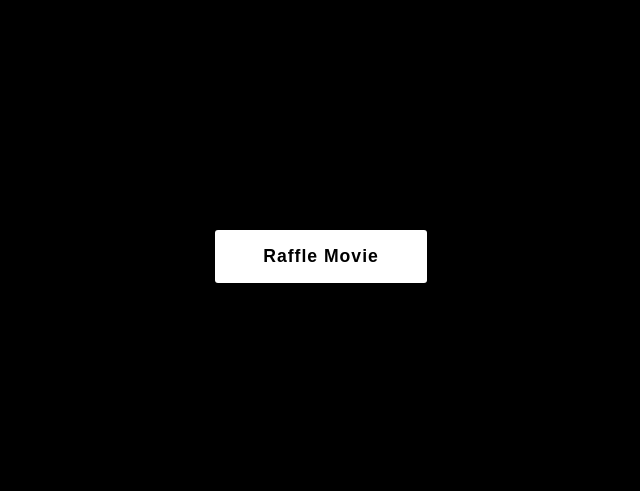
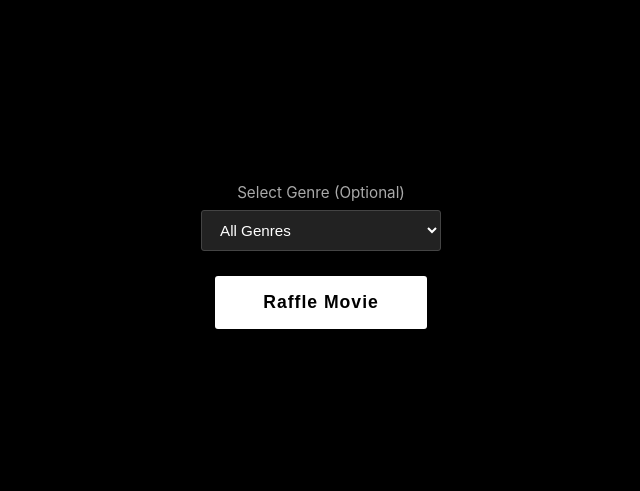
Before and after one commit to sandypiropo/cinesort, a Flask app: page / in a window 1280 px wide. Shown: the part 190-681 px from the top of the page, without its empty margins (319-959 px from the left). Run offline with Flask 3, Linux system fonts and the light colour scheme; data that the repository does not hold is empty.

Commit message:
Add: Genre Select

```diff
--- a/app.py
+++ b/app.py
@@ -1,4 +1,4 @@
-from flask import Flask, render_template, jsonify
+from flask import Flask, render_template, jsonify, request
 import requests
 import os
 from dotenv import load_dotenv
@@ -18,12 +18,37 @@ TMDB_IMAGE_BASE_URL = 'https://image.tmdb.org/t/p/w500'
 def index():
     return render_template('index.html')
 
-@app.route('/api/raffle-movie')
+@app.route('/api/genres')
+def get_genres():
+    """Get all movie genres"""
+    try:
+        if not TMDB_API_KEY:
+            return jsonify({'error': 'API key not configured'}), 500
+
+        url = f'{TMDB_BASE_URL}/genre/movie/list'
+        params = {
+            'api_key': TMDB_API_KEY,
+            'language': 'en-US'
+        }
+
+        response = requests.get(url, params=params)
+        response.raise_for_status()
+
+        data = response.json()
+        genres = data.get('genres', [])
+
+        return jsonify({'genres': genres})
+
+    except Exception as e:
+        return jsonify({'error': f'Error fetching genres: {str(e)}'}), 500
+
+@app.route('/api/raffle-movie', methods=['GET'])
 def raffle_movie():
     try:
         if not TMDB_API_KEY:
             return jsonify({'error': 'API key not configured. Set TMDB_API_KEY in .env file'}), 500
 
+        genre_id = request.args.get('genre_id')
         random_page = random.randint(1, 500)
 
         url = f'{TMDB_BASE_URL}/discover/movie'
@@ -34,6 +59,9 @@ def raffle_movie():
             'page': random_page,
             'vote_count.gte': 100
         }
+
+        if genre_id:
+            params['with_genres'] = genre_id
 
         response = requests.get(url, params=params)
         response.raise_for_status()
@@ -50,12 +78,20 @@ def raffle_movie():
         details_params = {
             'api_key': TMDB_API_KEY,
             'language': 'en-US',
-            'append_to_response': 'credits'
+            'append_to_response': 'credits,videos'
         }
 
         details_response = requests.get(details_url, params=details_params)
         details_response.raise_for_status()
         details = details_response.json()
+
+        # Extract trailer/video
+        trailer_url = None
+        videos = details.get('videos', {}).get('results', [])
+        for video in videos:
+            if video['site'] == 'YouTube' and video['type'] == 'Trailer':
+                trailer_url = f"https://www.youtube.com/embed/{video['key']}"
+                break
 
         movie_data = {
             'id': details['id'],
@@ -69,7 +105,8 @@ def raffle_movie():
             'genres': [g['name'] for g in details.get('genres', [])],
             'runtime': details.get('runtime', 0),
             'director': None,
-            'cast': []
+            'cast': [],
+            'trailer_url': trailer_url
         }
 
         if 'credits' in details and 'crew' in details['credits']:
--- a/static/css/style.css
+++ b/static/css/style.css
@@ -49,6 +49,42 @@ main {
 .raffle-section {
     text-align: center;
     padding: 40px 20px;
+}
+
+.genre-selector {
+    margin-bottom: 25px;
+    display: flex;
+    flex-direction: column;
+    align-items: center;
+    gap: 8px;
+}
+
+.genre-selector label {
+    color: #aaa;
+    font-size: 0.95rem;
+    display: block;
+}
+
+.genre-dropdown {
+    padding: 10px 14px;
+    background: #222;
+    color: #fff;
+    border: 1px solid #444;
+    border-radius: 3px;
+    font-size: 0.95rem;
+    cursor: pointer;
+    width: 240px;
+    transition: all 0.3s ease;
+}
+
+.genre-dropdown:hover {
+    border-color: #666;
+    background: #2a2a2a;
+}
+
+.genre-dropdown:focus {
+    outline: none;
+    border-color: #888;
 }
 
 .btn-raffle {
--- a/templates/index.html
+++ b/templates/index.html
@@ -17,6 +17,13 @@
 
         <main>
             <div class="raffle-section">
+                <div class="genre-selector">
+                    <label for="genreSelect">Select Genre (Optional)</label>
+                    <select id="genreSelect" class="genre-dropdown">
+                        <option value="">All Genres</option>
+                    </select>
+                </div>
+
                 <button id="btnRaffle" class="btn-raffle">
                     Raffle Movie
                 </button>
@@ -55,6 +62,12 @@
 
                             <p id="synopsis" class="synopsis"></p>
 
+                            <div id="trailerContainer" class="trailer-container hidden">
+                                <h3>Trailer</h3>
+                                <iframe id="trailerFrame" width="100%" height="400" frameborder="0"
+                                    allowfullscreen></iframe>
+                            </div>
+
                             <div class="actions">
                                 <button id="btnNew" class="btn-new">
                                     Raffle Another
@@ -84,20 +97,37 @@
     <script>
         const btnRaffle = document.getElementById('btnRaffle');
         const btnNew = document.getElementById('btnNew');
-        const btnRetry = document.getElementById('btnRetry');
+        const genreSelect = document.getElementById('genreSelect');
         const loading = document.getElementById('loading');
         const result = document.getElementById('result');
-        const error = document.getElementById('error');
+
+        // Load genres on page load
+        async function loadGenres() {
+            try {
+                const response = await fetch('/api/genres');
+                const data = await response.json();
+
+                if (data.genres) {
+                    data.genres.forEach(genre => {
+                        const option = document.createElement('option');
+                        option.value = genre.id;
+                        option.textContent = genre.name;
+                        genreSelect.appendChild(option);
+                    });
+                }
+            } catch (error) {
+                console.error('Error loading genres:', error);
+            }
+        }
 
         async function raffleMovie() {
             result.classList.add('hidden');
-            error.classList.add('hidden');
-            btnRaffle.classList.add('hidden');
-
             loading.classList.remove('hidden');
 
             try {
-                const response = await fetch('/api/raffle-movie');
+                const genreId = genreSelect.value;
+                const url = genreId ? `/api/raffle-movie?genre_id=${genreId}` : '/api/raffle-movie';
+                const response = await fetch(url);
 
                 if (!response.ok) {
                     throw new Error('Error fetching movie');
@@ -163,6 +193,15 @@
                     backdrop.style.backgroundImage = `url(${movie.backdrop})`;
                 }
 
+                // Handle trailer
+                const trailerContainer = document.getElementById('trailerContainer');
+                if (movie.trailer_url) {
+                    document.getElementById('trailerFrame').src = movie.trailer_url;
+                    trailerContainer.classList.remove('hidden');
+                } else {
+                    trailerContainer.classList.add('hidden');
+                }
+
                 document.getElementById('tmdbLink').href =
                     `https://www.themoviedb.org/movie/${movie.id}`;
 
@@ -176,7 +215,6 @@
             } catch (err) {
                 console.error('Error:', err);
                 loading.classList.add('hidden');
-                error.classList.remove('hidden');
                 document.querySelector('.error-message').textContent =
                     'Oops! Something went wrong. Try again.';
             }
@@ -185,10 +223,11 @@
         btnRaffle.addEventListener('click', raffleMovie);
         btnNew.addEventListener('click', () => {
             result.classList.add('hidden');
-            btnRaffle.classList.remove('hidden');
             window.scrollTo({ top: 0, behavior: 'smooth' });
         });
-        btnRetry.addEventListener('click', raffleMovie);
+
+        // Load genres when page loads
+        window.addEventListener('load', loadGenres);
     </script>
 </body>
 
```
Also changed, not shown: other parts of static/css/style.css (+39 -8 lines).
